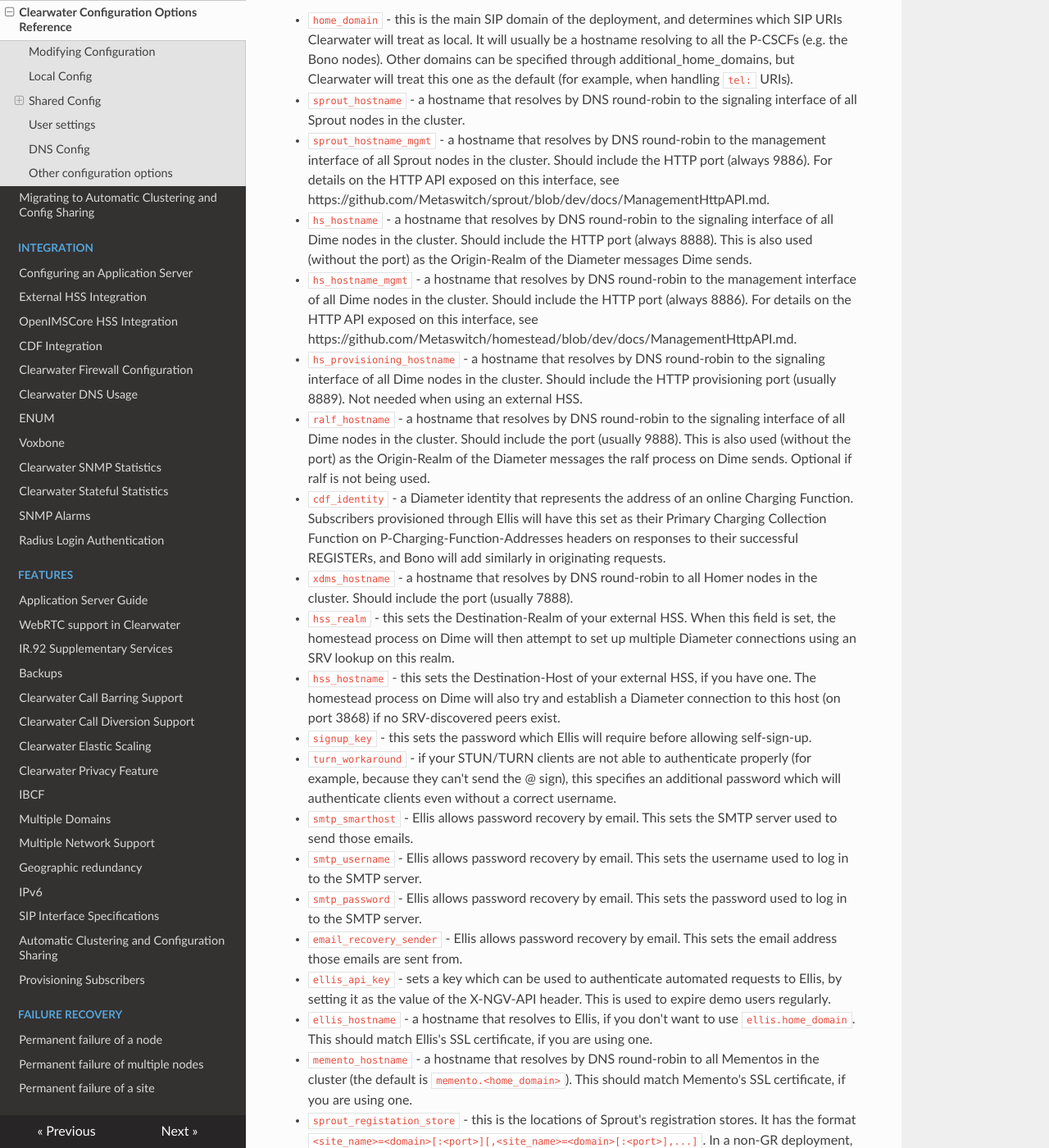
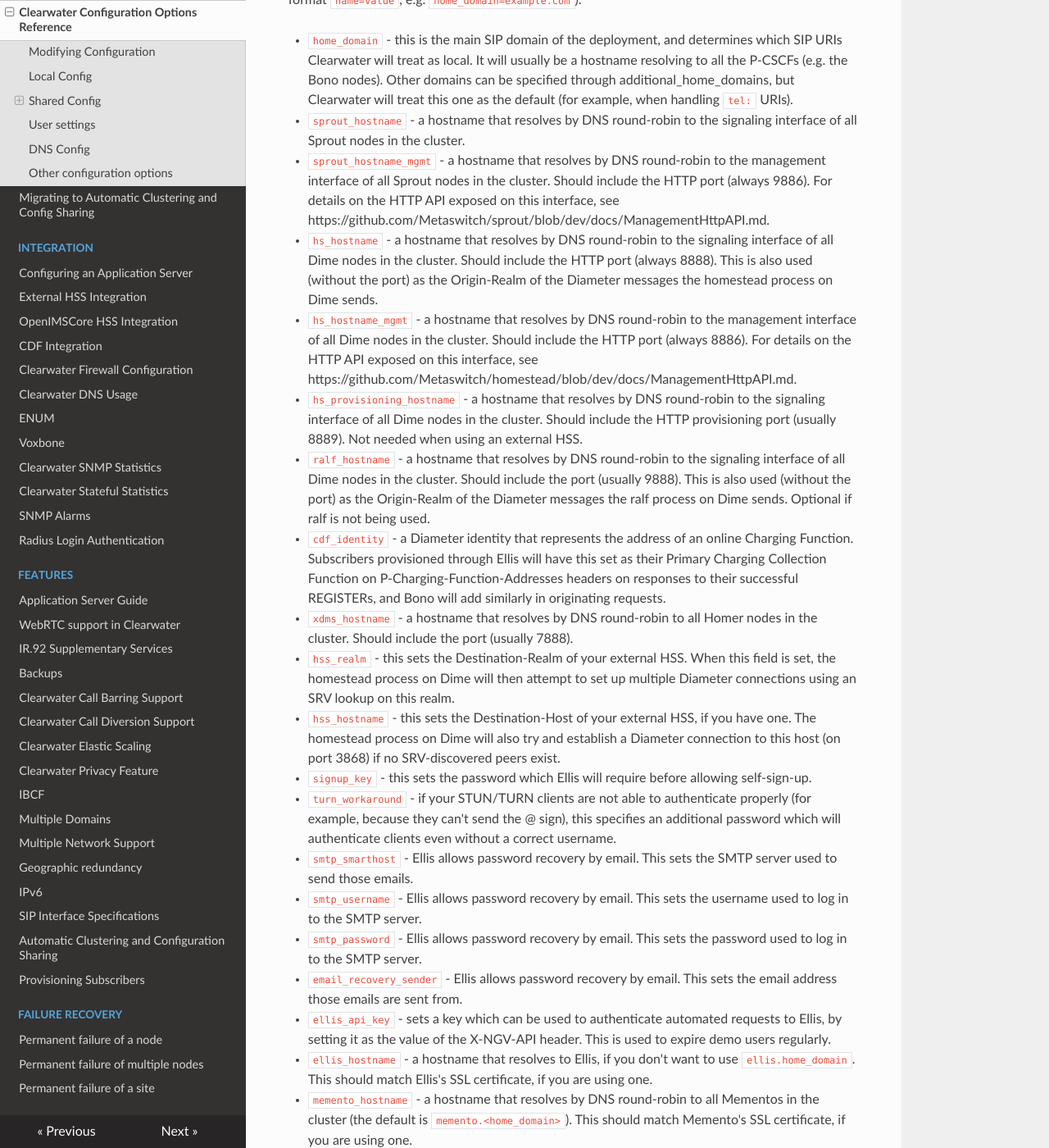
Before and after one commit to Metaswitch/clearwater-readthedocs, an MkDocs documentation site: the page built from docs/Clearwater_Configuration_Options_Reference.md, in a window 1280 px wide and 1400 px high, scrolled down 2519 px. Shown: the whole window at 82% size. Built offline with MkDocs 1.6.1, drawn with Linux system fonts in a browser that asks for light colours; nearby versions of some CDN libraries; old or Windows-style settings are respelled for this version of MkDocs; some of the changed text lies outside the part shown.

Commit message:
Configuration options reference markups

```diff
--- a/docs/Clearwater_Configuration_Options_Reference.md
+++ b/docs/Clearwater_Configuration_Options_Reference.md
@@ -59,7 +60,7 @@ This section describes options for the basic configuration of a Clearwater deplo
 * `home_domain` - this is the main SIP domain of the deployment, and determines which SIP URIs Clearwater will treat as local. It will usually be a hostname resolving to all the P-CSCFs (e.g. the Bono nodes). Other domains can be specified through additional_home_domains, but Clearwater will treat this one as the default (for example, when handling `tel:` URIs).
 * `sprout_hostname` - a hostname that resolves by DNS round-robin to the signaling interface of all Sprout nodes in the cluster.
 * `sprout_hostname_mgmt` - a hostname that resolves by DNS round-robin to the management interface of all Sprout nodes in the cluster.  Should include the HTTP port (always 9886). For details on the HTTP API exposed on this interface, see https://github.com/Metaswitch/sprout/blob/dev/docs/ManagementHttpAPI.md.
-* `hs_hostname` - a hostname that resolves by DNS round-robin to the signaling interface of all Dime nodes in the cluster. Should include the HTTP port (always 8888). This is also used (without the port) as the Origin-Realm of the Diameter messages Dime sends.
+* `hs_hostname` - a hostname that resolves by DNS round-robin to the signaling interface of all Dime nodes in the cluster. Should include the HTTP port (always 8888). This is also used (without the port) as the Origin-Realm of the Diameter messages the homestead process on Dime sends.
 * `hs_hostname_mgmt` - a hostname that resolves by DNS round-robin to the management interface of all Dime nodes in the cluster.  Should include the HTTP port (always 8886). For details on the HTTP API exposed on this interface, see https://github.com/Metaswitch/homestead/blob/dev/docs/ManagementHttpAPI.md.
 * `hs_provisioning_hostname` - a hostname that resolves by DNS round-robin to the signaling interface of all Dime nodes in the cluster. Should include the HTTP provisioning port (usually 8889). Not needed when using an external HSS.
 * `ralf_hostname` - a hostname that resolves by DNS round-robin to the signaling interface of all Dime nodes in the cluster. Should include the port (usually 9888). This is also used (without the port) as the Origin-Realm of the Diameter messages the ralf process on Dime sends. Optional if ralf is not being used.
@@ -76,8 +77,8 @@ This section describes options for the basic configuration of a Clearwater deplo
 * `ellis_api_key` - sets a key which can be used to authenticate automated requests to Ellis, by setting it as the value of the X-NGV-API header. This is used to expire demo users regularly.
 * `ellis_hostname` - a hostname that resolves to Ellis, if you don't want to use `ellis.home_domain`.  This should match Ellis's SSL certificate, if you are using one.
 * `memento_hostname` - a hostname that resolves by DNS round-robin to all Mementos in the cluster (the default is `memento.<home_domain>`).  This should match Memento's SSL certificate, if you are using one.
-* `sprout_registation_store` - this is the locations of Sprout's registration stores. It has the format `<site_name>=<domain>[:<port>][,<site_name>=<domain>[:<port>],...]`. In a non-GR deployment, only one domain is provided (and the site name is optional). For a GR deployment, each domain is identified by the site name, and one of the domains must relate to the local site.
-* `ralf_session_store` - this is the locations of ralf's session stores. It has the format `<site_name>=<domain>[:<port>][,<site_name>=<domain>[:<port>],...]`. In a non-GR deployment, only one domain is provided (and the site name is optional). For a GR deployment, each domain is identified by the site name, and one of the domains must relate to the local site.
+* `sprout_registation_store` - this is the locations of Sprout's registration stores. It has the format `<site_name>=<domain>[:<port>][,<site_name>=<domain>[:<port>]]`. In a non-GR deployment, only one domain is provided (and the site name is optional). For a GR deployment, each domain is identified by the site name, and one of the domains must relate to the local site.
+* `ralf_session_store` - this is the locations of ralf's session stores. It has the format `<site_name>=<domain>[:<port>][,<site_name>=<domain>[:<port>]]`. In a non-GR deployment, only one domain is provided (and the site name is optional). For a GR deployment, each domain is identified by the site name, and one of the domains must relate to the local site.
 * `memento_auth_store` - this is the location of Memento's authorization vector store. It just has the format `<domain>[:port]`. If not present, defaults to the loopback IP.
 * `sprout_chronos_callback_uri` - the callback hostname used on Sprout's Chronos timers. If not present, defaults to the host specified in `sprout-hostname`. In a GR deployment, should be set to a deployment-wide Sprout hostname (that will be resolved by using static DNS records in `/etc/clearwater/dns_config`).
 * `ralf_chronos_callback_uri` - the callback hostname used on ralf's Chronos timers. If not present, defaults to the host specified in `ralf-hostname`. In a GR deployment, should be set to a deployment-wide Dime hostname (that will be resolved by using static DNS records in `/etc/clearwater/dns_config`).
```
Also changed, not shown: other parts of docs/Clearwater_Configuration_Options_Reference.md (+1 -0 lines).
